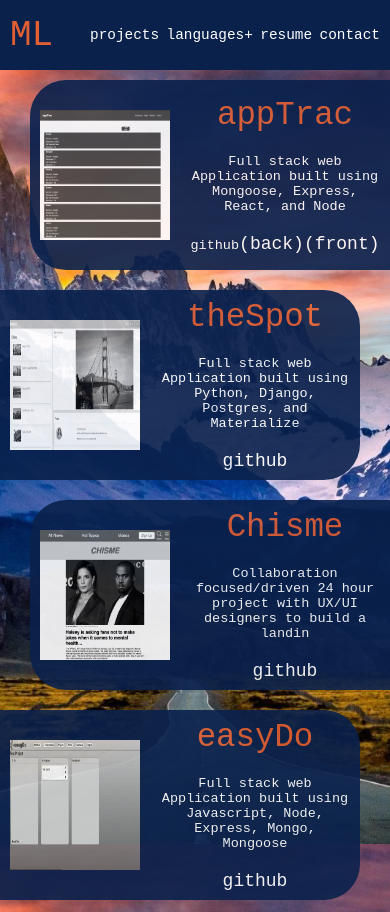
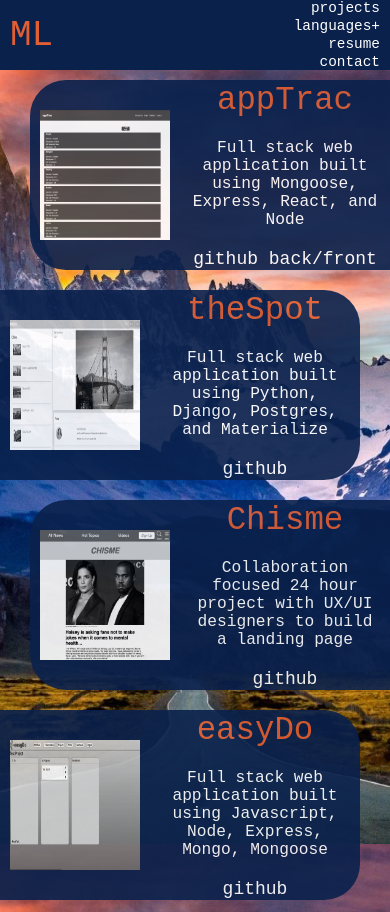
Before and after one commit to melisalarson/portfolio, a plain HTML site: page projects.html in a window 390 px wide. Shown: the top 912 px of the page. Drawn offline with Linux system fonts and the light colour scheme.

Commit message:
restructurednav bar for mobile

```diff
--- a/css/mobile.css
+++ b/css/mobile.css
@@ -10,13 +10,17 @@ and (max-width: 414px)
   font-size: 2em;
 }
 .nav-links ul {
+  flex-direction: column;
+  align-items: flex-end;
   width: 290px;
   margin-right: 10px;
 }
 
 .nav-links li {
+  flex-direction: column;
   font-size: .8em;
 }
+
 
 /* main page body ---------------------------------- */
 .top {
@@ -38,14 +42,14 @@ and (max-width: 414px)
 
 .bio {
   width: 360px;
-  height: 355px;
+  height: 365px;
 
   margin-top: 20px;
   padding: 20px;
 }
 
 .bio p {
-  font-size: .92em;
+  font-size: .9em;
 }
 
 /* contact ---------------------------------- */
@@ -127,7 +131,7 @@ and (max-width: 414px)
 .project-content p {
   text-align: center;
   padding: 10px;
-  font-size: .75em;
+  font-size: .9em;
 }
 
 
--- a/projects.html
+++ b/projects.html
@@ -47,8 +47,8 @@
       <img src="./images/projects/appTrac.png" alt="">
       <div class="project-content">
         <a href="https://melisalarson.github.io/appTrac-client/#/companies" target="_blank"><h3>appTrac</h3></a>
-        <p>Full stack web Application built using Mongoose, Express, React, and Node</p>
-        <p>github<a href="https://github.com/melisalarson/appTrac-api">(back)</a><a href="https://github.com/melisalarson/appTrac-client">(front)</a></p>
+        <p>Full stack web application built using Mongoose, Express, React, and Node</p>
+        <p><a href="https://github.com/melisalarson/appTrac-api"> github back</a><a href="https://github.com/melisalarson/appTrac-client">/front</a></p>
       </div>
     </section>
 
@@ -56,7 +56,7 @@
       <img src="./images/projects/theSpot.png" alt="">
       <div class="project-content">
         <a href="https://thespotforyou.herokuapp.com/cities/" target="_blank"><h3>theSpot</h3></a>
-        <p>Full stack web Application built using Python, Django, Postgres, and Materialize</p>
+        <p>Full stack web application built using Python, Django, Postgres, and Materialize</p>
         <p><a href="https://github.com/melisalarson/theSpot">github</a></p>
       </div>
     </section>
@@ -65,7 +65,7 @@
       <img src="./images/projects/chisme.png" alt="">
       <div class="project-content">
         <a href="https://secret-thicket-11557.herokuapp.com/" target="_blank"><h3>Chisme</h3></a>
-        <p>Collaboration focused/driven 24 hour project with UX/UI designers to build a landin</p>
+        <p>Collaboration focused 24 hour project with UX/UI designers to build a landing page</p>
         <p><a href="https://github.com/melisalarson/appTrac-api">github</a></p>
       </div>
     </section>
@@ -74,7 +74,7 @@
       <img src="./images/projects/easyDo.png" alt="">
       <div class="project-content">
         <a href="http://easy-do.jimmyleespann.com/login" target="_blank"><h3>easyDo</h3></a>
-        <p>Full stack web Application built using Javascript, Node, Express, Mongo, Mongoose</p>
+        <p>Full stack web application built using Javascript, Node, Express, Mongo, Mongoose</p>
         <p><a href="https://github.com/melisalarson/easy-do">github</a></p>
       </div>
     </section>
```
